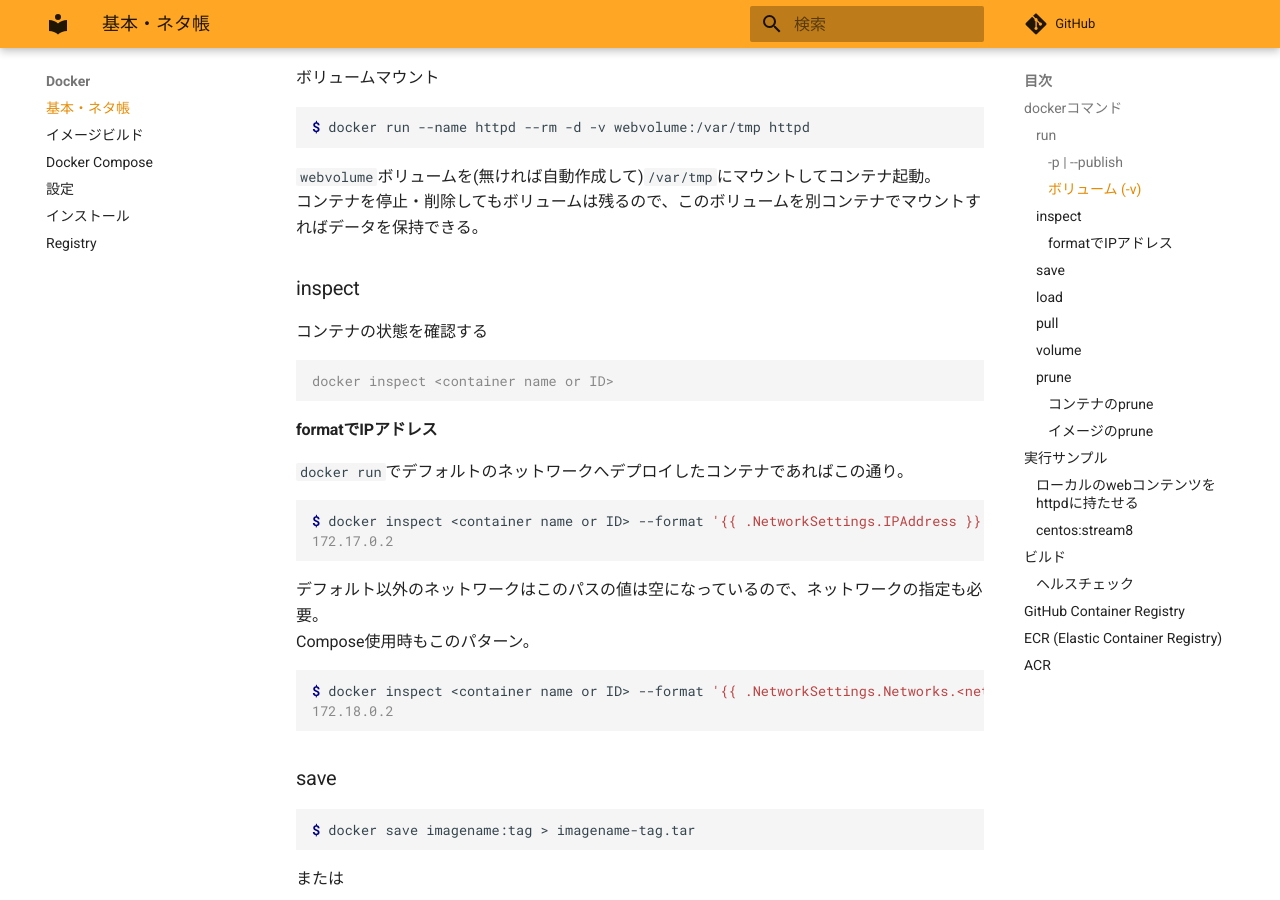
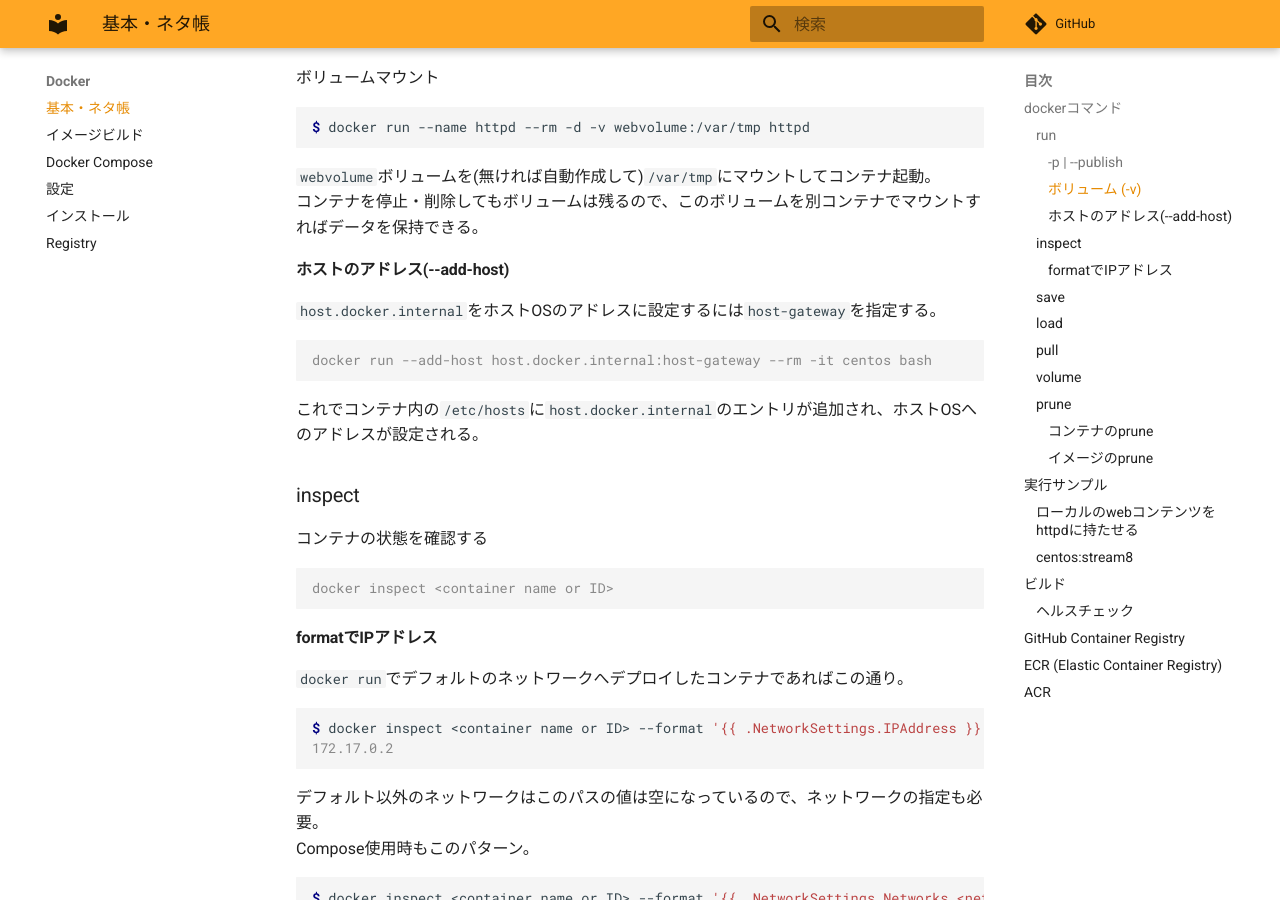
Before and after one commit to zaki-lknr/docs, an MkDocs documentation site: the page built from docs/Docker/index.md, in a window 1280 px wide and 900 px high, scrolled down 582 px. Built offline with MkDocs 1.6.1 and Material for MkDocs 9.7.7, drawn with Linux system fonts in a browser that asks for light colours; comment, search, counter and statistics services are not loaded.

Commit message:
add: docker: docker run --add-host で自ホストの設定追加

````diff
--- a/docs/Docker/index.md
+++ b/docs/Docker/index.md
@@ -28,6 +28,16 @@ $ docker run --name httpd --rm -d -v webvolume:/var/tmp httpd
 
 `webvolume`ボリュームを(無ければ自動作成して)`/var/tmp`にマウントしてコンテナ起動。
 コンテナを停止・削除してもボリュームは残るので、このボリュームを別コンテナでマウントすればデータを保持できる。
+
+#### ホストのアドレス(--add-host)
+
+`host.docker.internal`をホストOSのアドレスに設定するには`host-gateway`を指定する。
+
+```console
+docker run --add-host host.docker.internal:host-gateway --rm -it centos bash
+```
+
+これでコンテナ内の`/etc/hosts`に`host.docker.internal`のエントリが追加され、ホストOSへのアドレスが設定される。
 
 ### inspect
 
````
